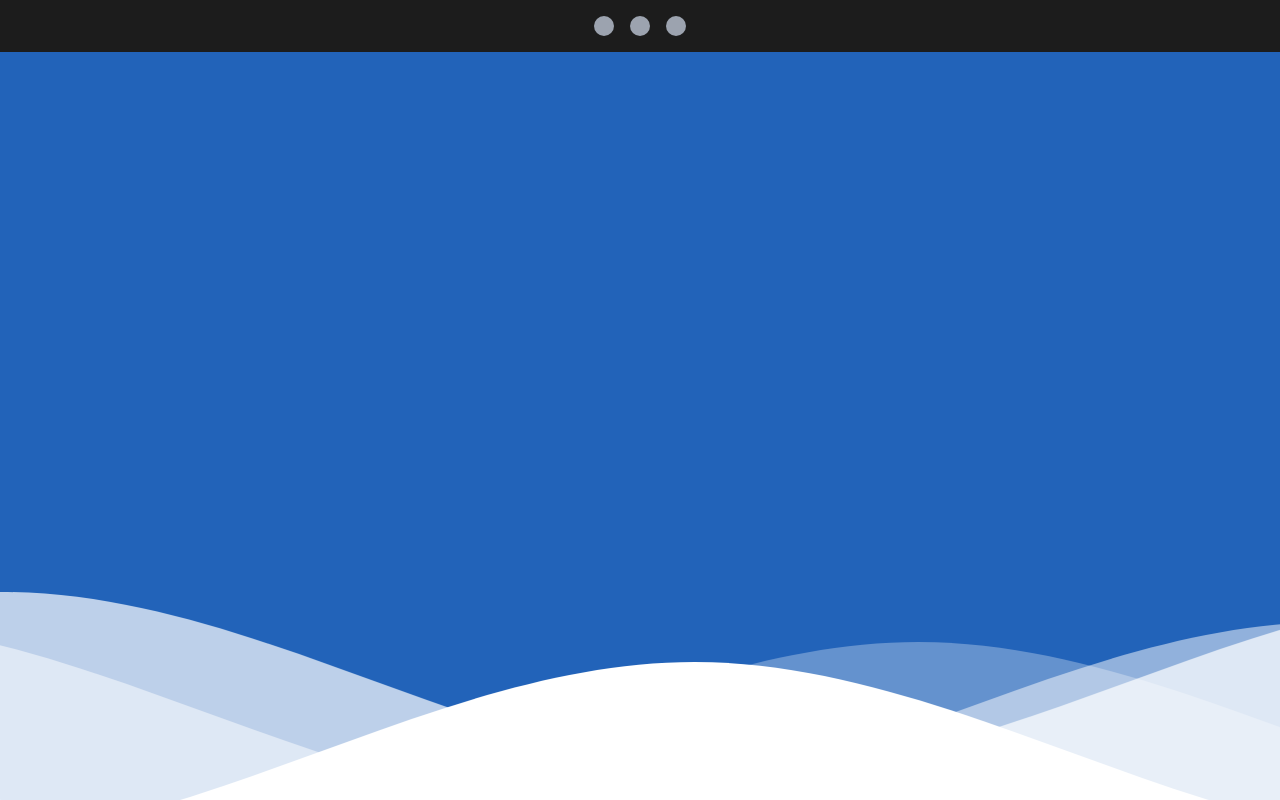
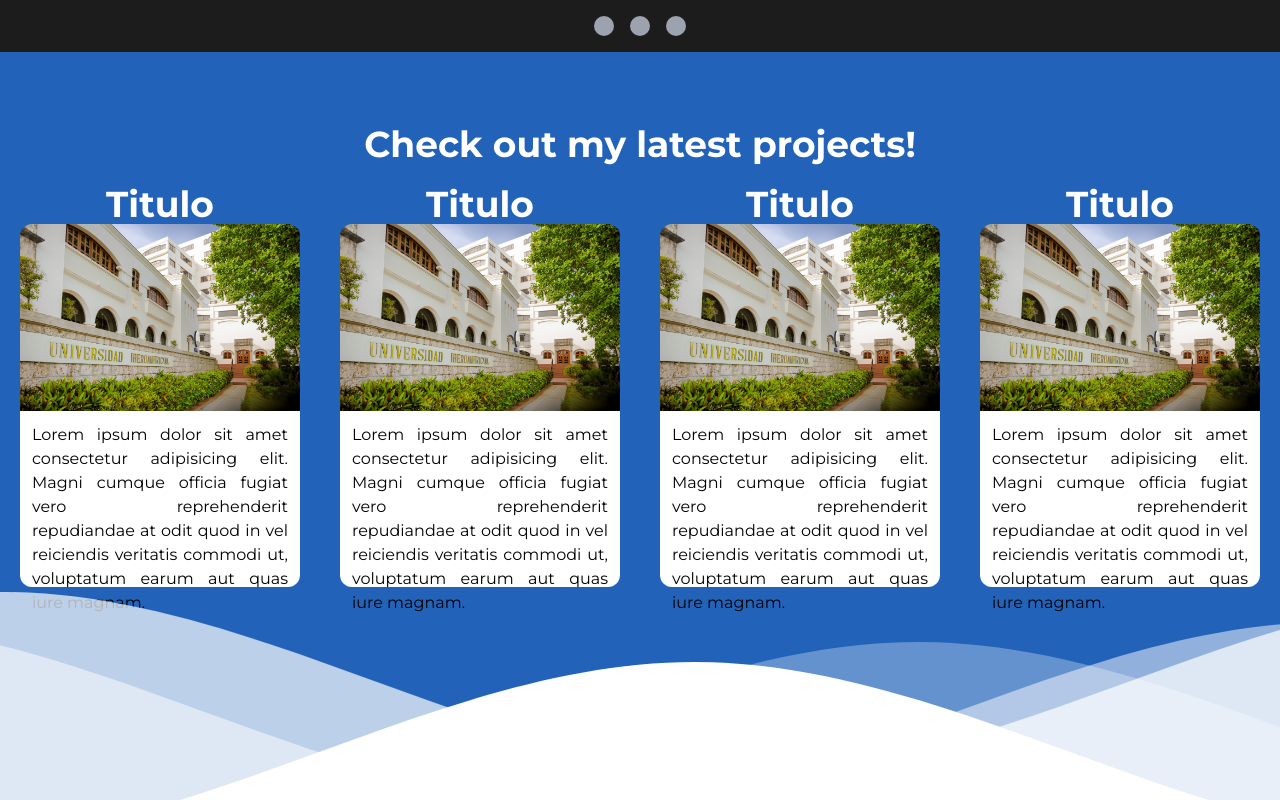
Before and after one commit to nasserissat/web-portafolio, an Angular app: page /home in a window 1280 px wide. Shown: the part 1620-2420 px from the top of the page. Built offline with nearby package versions, Linux system fonts and the light colour scheme.

Commit message:
wip projects content section

```diff
--- a/src/app/pages/main.page.ts
+++ b/src/app/pages/main.page.ts
@@ -47,7 +47,18 @@ import { Slider } from "../models/models";
         </div>
         <app-carousel [slides]="customSlides"></app-carousel>
     </section>
-    <section id="portafolio" class="wave-flex relative w-screen h-screen bg-primary pt-[9vh]">
+    <section id="portafolio" class="wave-flex flex flex-col relative w-screen h-screen bg-primary pt-[9vh]">
+        <h1 class="sub-title text-secondary">Check out my latest projects!</h1>
+        <div class="flex-1 grid grid-cols-4 justify-between overflow-y-auto">
+            <div class="col-span-4 md:col-span-2 xl:col-span-1 p-5" *ngFor="let i of [1,2,3,4 ]">
+                <h1 class="sub-title text-white">Titulo</h1>
+                <img src="../../assets/unibejpg.jpeg" alt="akademic-app.png" class="rounded-t-xl">
+                <div class="bg-white h-44 w-full rounded-b-xl text-justify p-3">
+                    Lorem ipsum dolor sit amet consectetur adipisicing elit. Magni cumque officia fugiat vero reprehenderit repudiandae at odit quod in vel reiciendis veritatis commodi ut, voluptatum earum aut quas iure magnam.
+                </div>
+            </div>
+
+        </div>
         <svg class="waves" xmlns="http://www.w3.org/2000/svg" xmlns:xlink="http://www.w3.org/1999/xlink" viewBox="0 24 150 28" preserveAspectRatio="none" shape-rendering="auto">
 	<defs><path id="gentle-wave" d="M-160 44c30 0 58-18 88-18s 58 18 88 18 58-18 88-18 58 18 88 18 v44h-352z" /></defs>
 	<g class="parallax">
```
